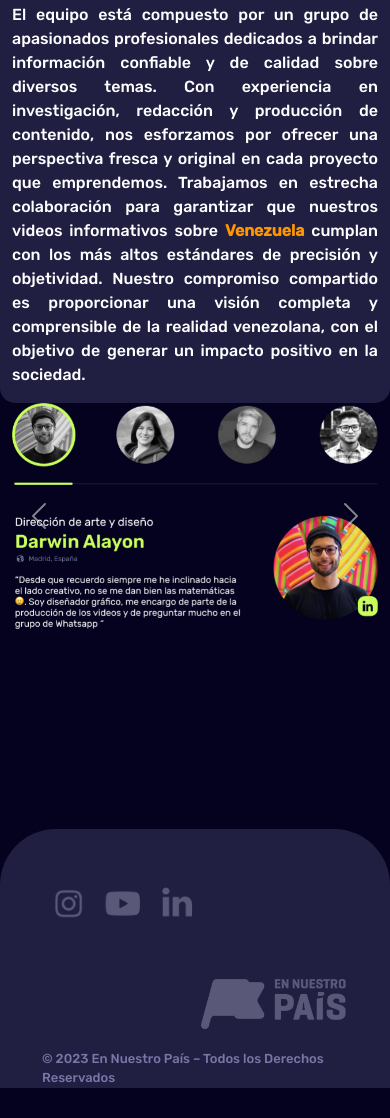
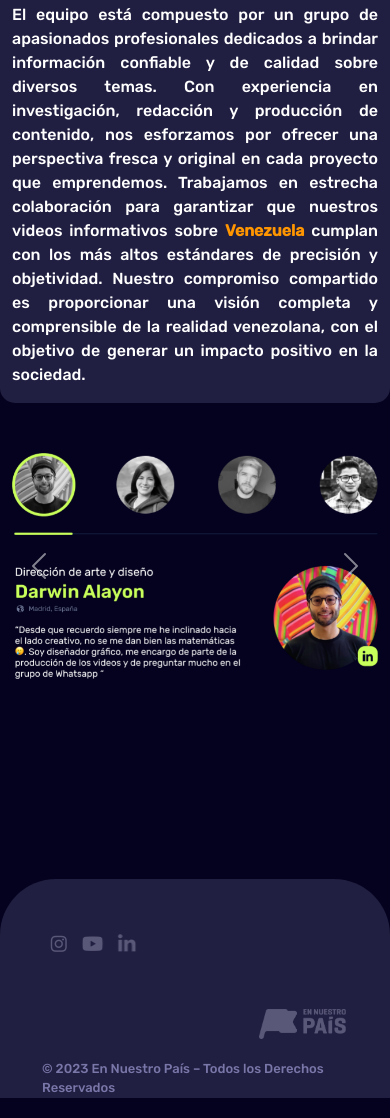
Before and after one commit to gelvisrm/PFMartinez, a website: page pages/equipo.html in a window 390 px wide. Shown: the part 960-2078 px from the top of the page. Drawn offline with nearby package versions, Linux system fonts and the light colour scheme.

Commit message:
ultimos ajustes

```diff
--- a/pages/equipo.html
+++ b/pages/equipo.html
@@ -88,7 +88,7 @@
                     <h2 id="h2Equipo">Equipo</h2>
                     <p id="textoEquipo">El equipo está compuesto por un grupo de apasionados profesionales dedicados a brindar información confiable y de calidad sobre diversos temas. Con experiencia en investigación, redacción y producción de contenido, nos esforzamos por ofrecer una perspectiva fresca y original en cada proyecto que emprendemos. Trabajamos en estrecha colaboración para garantizar que nuestros videos informativos sobre <span class="textVenezuela">Venezuela</span> cumplan con los más altos estándares de precisión y objetividad. Nuestro compromiso compartido es proporcionar una visión completa y comprensible de la realidad venezolana, con el objetivo de generar un impacto positivo en la sociedad.</p>
                 </div>
-                <div class="col-lg-6 col-md-6 col-sm-12"data-aos="fade-left">
+                <div class="col-lg-6 col-md-6 col-sm-12" id="mobileEquipo" data-aos="fade-left">
                     <div>
                         <div id="carouselExampleFade" class="carousel slide carousel-fade">
                             <div class="carousel-inner">
--- a/scss/_main.scss
+++ b/scss/_main.scss
@@ -67,7 +67,6 @@ margin-top: 15px
 }
 
 
-
 /*Seccion Video*/
 #video{
     margin-top: 200px;
@@ -104,7 +103,7 @@ margin-top: 15px
 /*Secciones de equipo*/
 
 .contactoDescripcion{
-    margin-top: 100px;
+    margin-top: 50px;
     @extend .center;
 
 }
--- a/scss/_carouseltestimonios.scss
+++ b/scss/_mediaquery.scss
@@ -22,10 +22,34 @@
 
   // Media Query para dispositivos móviles
 @media screen and (max-width: 767px) {
+
+    #mobileEquipo{
+        margin-top: 50px;
+    }
+
     .card {
         .card-body {
         background-color: $purple-footer;
         color: $white-brand;
         }
     }
+    .redesFooter img{
+        margin-top: 50px;
+        height: 30px;
+    }
+    .contactoDescripcion{
+        margin-top: 30px;
+    }
+
+    #footerSection{
+        justify-content: center;
+        margin: 0 20px 20px 20px;
+    }
+    .banderaFooter{
+        margin-top: 50px;
+        text-align: right;
+            img{
+                height: 30px;
+            }
+    }
 }
--- a/scss/styles.scss
+++ b/scss/styles.scss
@@ -6,4 +6,4 @@
 @import 'header';
 @import'main';
 @import'footer';
-@import 'carouseltestimonios';
+@import 'mediaquery';
```
Also changed, not shown: index.html (+4 -4 lines), pages/contacto.html (+2 -2 lines), css/styles.css, 1 other file.
